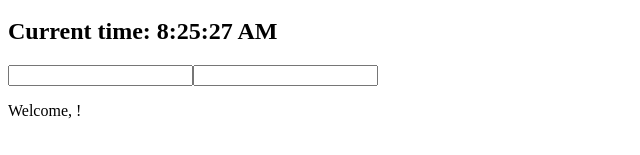
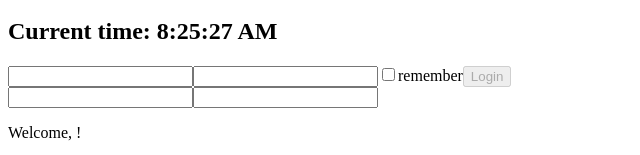
Before and after one commit to lauriiief/React, a React (Vite) app in the folder exercises-react/: page / in a window 1280 px wide. Shown: the part 322-477 px from the top of the page, without its empty margins (0-640 px from the left). Built offline with nearby package versions, Linux system fonts and the light colour scheme.

Commit message:
Controlled Forms - 2

```diff
--- a/exercises-react/src/App.jsx
+++ b/exercises-react/src/App.jsx
@@ -3,6 +3,7 @@ import { Clock } from "./Clock";
 import { Counter } from "./Counter";
 import { Hello } from "./Hello";
 import { InteractiveWelcome } from "./InteractiveWelcome";
+import { Login } from "./Login";
 import { Message } from "./Message";
 import { MouseClicker } from "./MouseClicker";
 import { Welcome } from "./Welcome";
@@ -25,6 +26,7 @@ export function App(){
         <Counter/>
         <MouseClicker/>
         <Clock/>
+        <Login/>
         <InteractiveWelcome/>
     </div>
     )
--- /dev/null
+++ b/exercises-react/src/Login.jsx
@@ -0,0 +1,36 @@
+import { useState } from "react"
+
+function createData(){
+    return {
+        username: '',
+        password: '',
+        remember: false
+    }
+}
+
+export function Login() {
+    const [data, setData] = useState(createData())
+
+    function handleInputChange(event) {
+        const name = event.target.name
+        const value = event.target.value
+        const checked = event.target.checked
+        const type = event.target.type
+
+        setData(d => {
+            return {
+                ...d,
+                [name]: type === 'checkbox' ? checked : value
+            }
+        })
+    }
+
+    return (
+        <div>
+            <input name='username' value={data.username} onChange={handleInputChange} />
+            <input name='password' type='password' value={data.password} onChange={handleInputChange} />
+            <input name="remember" type="checkbox" checked={data.remember} onChange={handleInputChange}/>remember
+            <button disabled={!data.username || !data.password}>Login</button>
+        </div>
+    )
+}
```
